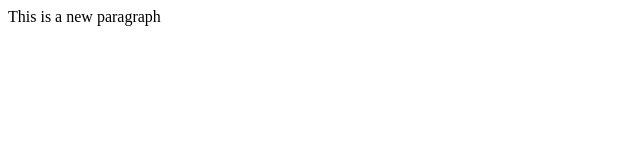
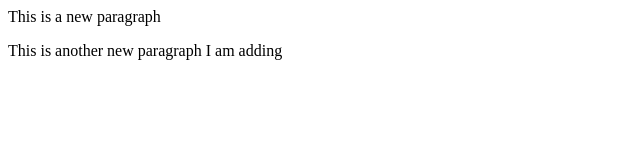
Before and after one commit to galaxy-hivemind/Apna-clg-tutorial-for-Git-and-GitHub, a plain HTML site: page NewerDirecctory/index.html in a window 1280 px wide. Shown: the whole page, without its empty margins (0-640 px from the left). Drawn offline with Linux system fonts and the light colour scheme.

Commit message:
Added another paragraph

```diff
--- a/NewerDirecctory/index.html
+++ b/NewerDirecctory/index.html
@@ -1 +1,2 @@
 <p> This is a new paragraph</p>
+<p>This is another new paragraph I am adding</p>
```
